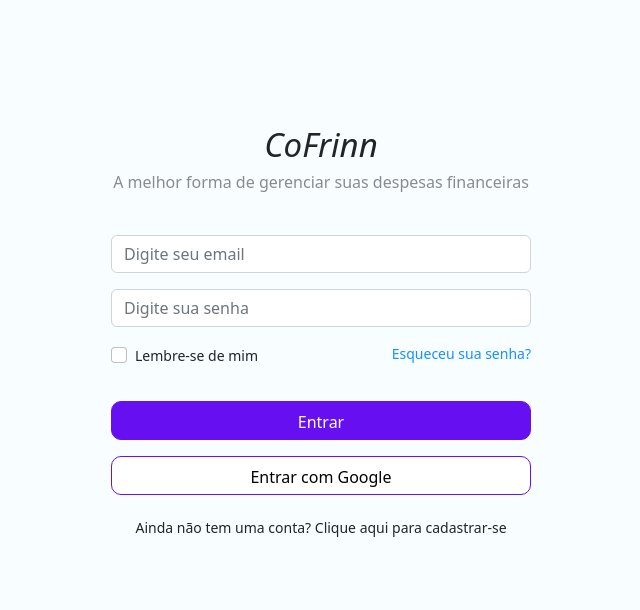
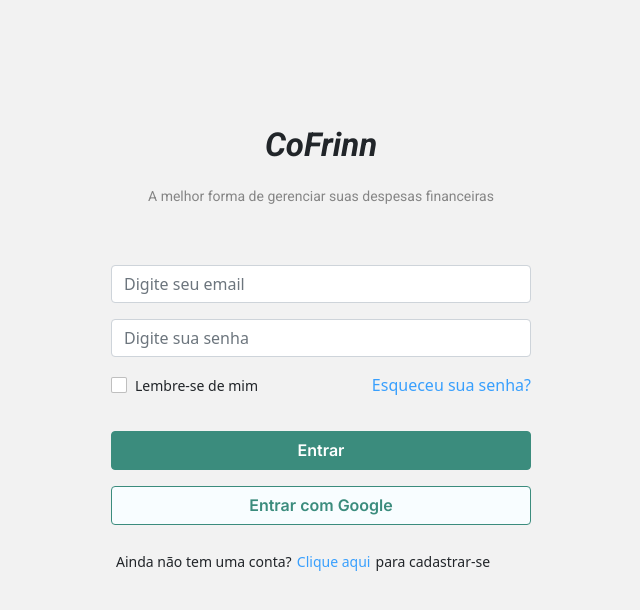
Before and after one commit to izassb/CoFrinn-Client, a React (Create React App) app: page / in a window 1280 px wide. Shown: the top 610 px of the page, without its empty margins (319-959 px from the left). Built offline with nearby package versions, Linux system fonts and the light colour scheme.

Commit message:
screen completion

```diff
--- a/public/index.html
+++ b/public/index.html
@@ -3,6 +3,9 @@
   <head>
     <meta charset="utf-8" />
     <link rel="icon" href="%PUBLIC_URL%/favicon.ico" />
+    <link rel="preconnect" href="https://fonts.googleapis.com">
+    <link rel="preconnect" href="https://fonts.gstatic.com" crossorigin>
+    <link href="https://fonts.googleapis.com/css2?family=Inter:wght@100;200;300;400;500;600;700;800;900&family=Roboto:ital,wght@0,100;0,300;0,400;0,500;0,700;0,900;1,100;1,300;1,400;1,500;1,700;1,900&display=swap" rel="stylesheet">
     <meta name="viewport" content="width=device-width, initial-scale=1" />
     <meta name="theme-color" content="#000000" />
     <meta
--- a/src/pages/Login/index.js
+++ b/src/pages/Login/index.js
@@ -1,7 +1,6 @@
 import React from 'react';
 import './style.css';
 import Nav from 'react-bootstrap/Nav';
-import ButtonGroup from 'react-bootstrap/ButtonGroup';
 import Button from 'react-bootstrap/Button';
 import Form from 'react-bootstrap/Form';
 import 'bootstrap/dist/css/bootstrap.min.css';
@@ -31,12 +30,18 @@ function Login() {
           </div>
         </Form>
         <div className="buttons">
-            <Button variant="second" size="lg"> Entrar </Button>
-            <Button variant="primary" size="lg"> Entrar com Google </Button>
+          <Button variant="second" size="lg"> Entrar </Button>
+          <Button variant="primary" size="lg"> Entrar com Google </Button>
         </div>
         <div className="description2">
           <h5 className="text-description2">
-            Ainda não tem uma conta? Clique aqui para cadastrar-se
+            Ainda não tem uma conta?
+          </h5>
+          &nbsp;
+          <a href="google.com"> Clique aqui </a>
+          &nbsp;
+          <h5 className="text-description2">
+            para cadastrar-se
           </h5>
         </div>
       </div>
--- a/src/pages/Login/style.css
+++ b/src/pages/Login/style.css
@@ -1,12 +1,20 @@
+
+
 h1.title {
   font-style: italic;
   font-size: 33px;
+  font: 700;
+  font-weight: bold;
+  font-family: 'Roboto';
 }
 
 h5.subtitle {
   font-weight: 400;
-  font-size: 16px;
   color: rgba(0, 0, 0, 0.45);
+  font-family: 'Roboto';
+  font-style: normal;
+  font-size: 14px;
+  line-height: 22px;
 }
 
 div.content {
@@ -15,7 +23,7 @@ div.content {
   height: 100vh;
   justify-content: center;
   align-items: center;
-  background-color: #F8FDFF;
+  background-color: #F2F2F2;
 }
 
 div.container {
@@ -30,7 +38,8 @@ div.text {
   display: flex;
   flex-direction: column;
   align-items: center;
-  padding-bottom: 35px;
+  padding-bottom: 50px;
+  gap: 12px;
 }
 
 div.description {
@@ -55,11 +64,23 @@ label.form-check-label {
 }
 
 input#formBasicEmail.form-control {
-  Height: 38px
+  Height: 38px;
+  border-radius: 4px;
 }
 
 input#formBasicPassword.form-control {
-  Height: 38px
+  Height: 38px;
+  border-radius: 4px;
+}
+
+input#formBasicCheckbox.form-check-input{
+  border-radius: 2px;
+}
+
+input#formBasicCheckbox.form-check-input:checked {
+  background-color: #3B8C7D;
+  border-color: #3B8C7D;
+  border-radius: 2px;
 }
 
 div.buttons {
@@ -71,33 +92,55 @@ div.buttons {
 
 button.btn.btn-second.btn-lg {
   color: white;
-  border-color: #6610f2;
-  background-color: #6610f2;
+  border-color: #3B8C7D;
+  background-color: #3B8C7D;
   margin: 1em 0;
   height: 39px;
+  border-radius: 4px;
+  font-family: 'Inter';
+  font-style: normal;
+  font-weight: 600;
   font-size: 16px;
-  border-radius: 10px;
+  line-height: 19px;
+  text-align: center;
 }
 
 button.btn.btn-primary.btn-lg {
-  color: black;
-  border-color: #6610f2;
-  background-color: white;
-  font-weight: 500;
+  color: #3B8C7D;
+  border-color: #3B8C7D;
+  background-color: #F8FDFF;
   height: 39px;
+  border-radius: 4px;
+  font-family: 'Inter';
+  font-style: normal;
+  font-weight: 600;
   font-size: 16px;
-  border-radius: 10px;
+  line-height: 19px;
+  text-align: center;
 }
 
 .description2 {
   display: flex;
   height: 100px;
-  width: 550px;
+  width: 460px;
   padding: 25px;
-  justify-content: center;
+  justify-content: flex-start;
+  font-size: 14px;
+  font-weight: 400;
 }
 
 h5.text-description2 {
   font-size: 14px;
   font-weight: 400;
+  padding-top: 4px;
 }
+
+a{
+  color: #1890FFD9!important;
+  text-decoration: none!important;
+  padding: 1.5px;
+}
+
+a.nav-link {
+  font-size: 16px;
+}
```
Also changed, not shown: src/styles/theme.js (added, +19 -0 lines).
